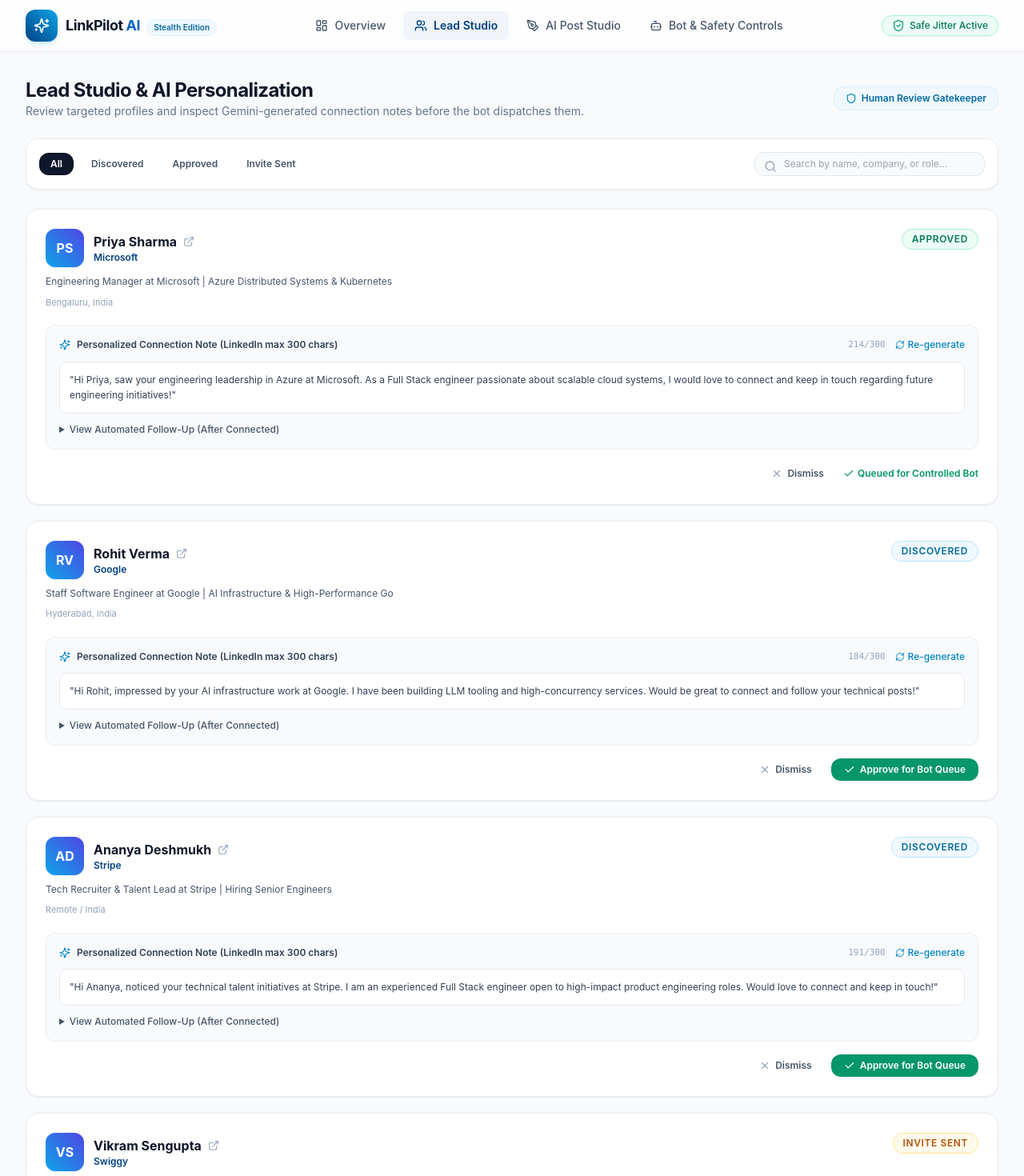
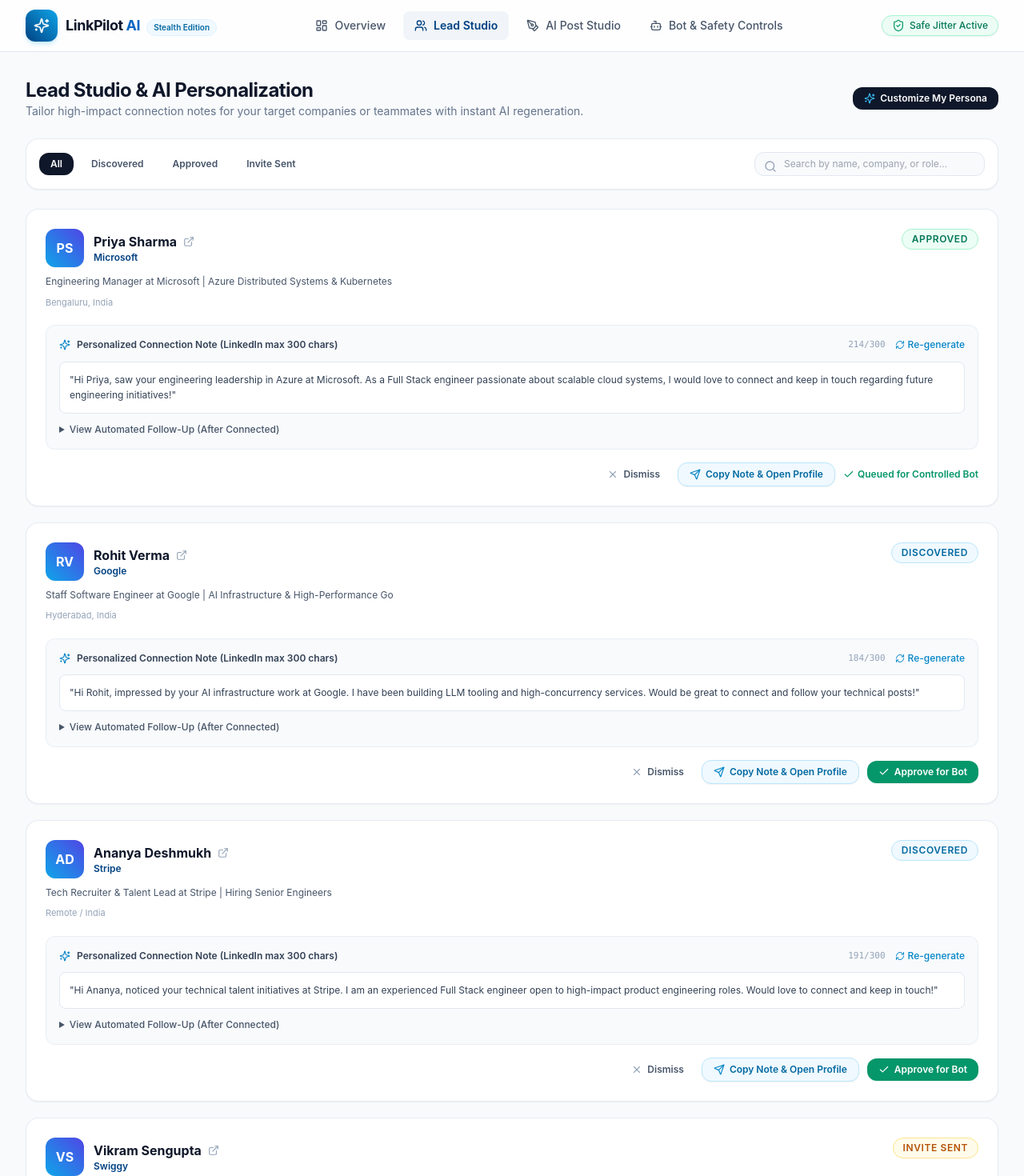
Before and after one commit to Ankitraj-sharma/linkedin-growth-copilot, a Next.js app: page /leads in a window 1280 px wide. Shown: the top 1470 px of the page at 80% size. Built offline with nearby package versions, Linux system fonts and the light colour scheme.

Commit message:
feat(web): add multi-user persona customizer and 1-click clipboard outreach for public web visitors

```diff
--- a/src/app/leads/page.tsx
+++ b/src/app/leads/page.tsx
@@ -30,6 +30,16 @@ export default function LeadStudioPage() {
   const [searchTerm, setSearchTerm] = useState('')
   const [selectedFilter, setSelectedFilter] = useState<'all' | 'discovered' | 'approved' | 'invite_sent'>('all')
   const [isGenerating, setIsGenerating] = useState<string | null>(null)
+
+  // Multi-User Profile State (Allows anyone using the site to customize their persona)
+  const [userProfile, setUserProfile] = useState({
+    fullName: 'Ankitraj Sharma',
+    currentRole: 'Full Stack Engineer (React, TypeScript & Node.js)',
+    targetRole: 'Senior Full Stack / SDE-2',
+    goal: 'referral' as 'networking' | 'referral' | 'recommendation' | 'mentorship',
+  })
+  const [showProfileSettings, setShowProfileSettings] = useState(false)
+  const [copiedId, setCopiedId] = useState<string | null>(null)
 
   const [leads, setLeads] = useState<LeadCard[]>([
     {
@@ -103,13 +113,14 @@ export default function LeadStudioPage() {
             headline: targetLead.headline,
             company: targetLead.company,
           },
-          goal: 'referral',
+          user: userProfile,
+          goal: userProfile.goal,
         }),
       })
       const data = await res.json()
       if (data.note) {
         setLeads((prev) =>
-          prev.map((l) => (l.id === leadId ? { ...l, note: data.note } : l))
+          prev.map((l) => (l.id === leadId ? { ...l, note: data.note, followup: data.followup || l.followup } : l))
         )
       }
     } catch (e) {
@@ -117,6 +128,13 @@ export default function LeadStudioPage() {
     } finally {
       setIsGenerating(null)
     }
+  }
+
+  const handleCopyAndOpen = (lead: LeadCard) => {
+    navigator.clipboard.writeText(lead.note)
+    setCopiedId(lead.id)
+    setTimeout(() => setCopiedId(null), 3000)
+    window.open(lead.profileUrl, '_blank')
   }
 
   const filteredLeads = leads.filter((lead) => {
@@ -134,17 +152,80 @@ export default function LeadStudioPage() {
         <div>
           <h1 className="text-2xl font-bold text-slate-900 tracking-tight">Lead Studio & AI Personalization</h1>
           <p className="text-sm text-slate-500">
-            Review targeted profiles and inspect Gemini-generated connection notes before the bot dispatches them.
+            Tailor high-impact connection notes for your target companies or teammates with instant AI regeneration.
           </p>
         </div>
 
         <div className="flex items-center space-x-2">
-          <div className="px-3.5 py-1.5 bg-sky-50 text-sky-700 rounded-xl text-xs font-semibold border border-sky-100 flex items-center space-x-1.5">
-            <Shield className="w-3.5 h-3.5 text-sky-600" />
-            <span>Human Review Gatekeeper</span>
+          <button
+            onClick={() => setShowProfileSettings(!showProfileSettings)}
+            className="px-3.5 py-1.5 bg-slate-900 hover:bg-slate-800 text-white rounded-xl text-xs font-semibold flex items-center space-x-1.5 shadow-sm transition-all"
+          >
+            <Sparkles className="w-3.5 h-3.5 text-sky-400" />
+            <span>{showProfileSettings ? 'Close Profile Editor' : 'Customize My Persona'}</span>
+          </button>
+        </div>
+      </div>
+
+      {/* Multi-User Persona Customizer Drawer */}
+      {showProfileSettings && (
+        <div className="bg-gradient-to-br from-slate-900 to-slate-800 text-white p-5 rounded-2xl border border-slate-700 shadow-lg space-y-4 animate-fade-in">
+          <div className="flex items-center justify-between pb-2 border-b border-slate-700">
+            <div>
+              <h3 className="text-sm font-bold text-white">Your Professional Persona</h3>
+              <p className="text-xs text-slate-400">
+                Anyone using this site can set their own target role & goals to generate hyper-personalized notes.
+              </p>
+            </div>
+            <span className="text-[10px] font-mono px-2 py-0.5 bg-sky-500/20 text-sky-300 rounded border border-sky-400/30">
+              Multi-User Mode
+            </span>
+          </div>
+
+          <div className="grid grid-cols-1 sm:grid-cols-2 lg:grid-cols-4 gap-4 text-xs">
+            <div>
+              <label className="block text-slate-300 font-semibold mb-1">Your Full Name</label>
+              <input
+                type="text"
+                value={userProfile.fullName}
+                onChange={(e) => setUserProfile({ ...userProfile, fullName: e.target.value })}
+                className="w-full p-2.5 bg-slate-800 border border-slate-600 rounded-xl text-white focus:outline-none focus:border-sky-400"
+              />
+            </div>
+            <div>
+              <label className="block text-slate-300 font-semibold mb-1">Your Current Role / Skills</label>
+              <input
+                type="text"
+                value={userProfile.currentRole}
+                onChange={(e) => setUserProfile({ ...userProfile, currentRole: e.target.value })}
+                className="w-full p-2.5 bg-slate-800 border border-slate-600 rounded-xl text-white focus:outline-none focus:border-sky-400"
+              />
+            </div>
+            <div>
+              <label className="block text-slate-300 font-semibold mb-1">Target Role Seeking</label>
+              <input
+                type="text"
+                value={userProfile.targetRole}
+                onChange={(e) => setUserProfile({ ...userProfile, targetRole: e.target.value })}
+                className="w-full p-2.5 bg-slate-800 border border-slate-600 rounded-xl text-white focus:outline-none focus:border-sky-400"
+              />
+            </div>
+            <div>
+              <label className="block text-slate-300 font-semibold mb-1">Outreach Goal</label>
+              <select
+                value={userProfile.goal}
+                onChange={(e) => setUserProfile({ ...userProfile, goal: e.target.value as any })}
+                className="w-full p-2.5 bg-slate-800 border border-slate-600 rounded-xl text-white focus:outline-none focus:border-sky-400"
+              >
+                <option value="referral">Job Referral</option>
+                <option value="recommendation">Recommendation / Endorsement</option>
+                <option value="networking">Peer Networking</option>
+                <option value="mentorship">Mentorship</option>
+              </select>
+            </div>
           </div>
         </div>
-      </div>
+      )}
 
       {/* Filters & Search */}
       <div className="flex flex-col sm:flex-row items-center justify-between gap-4 bg-white p-4 rounded-2xl border border-slate-200/80 shadow-sm">
@@ -275,22 +356,32 @@ export default function LeadStudioPage() {
               </div>
 
               {/* Action Buttons */}
-              <div className="mt-4 flex items-center justify-end space-x-2.5">
+              <div className="mt-4 flex flex-wrap items-center justify-end gap-2.5">
                 <button
                   onClick={() => handleReject(lead.id)}
-                  className="px-3.5 py-1.5 text-xs font-semibold text-slate-600 hover:bg-slate-100 rounded-xl transition-colors flex items-center space-x-1.5"
+                  className="px-3 py-1.5 text-xs font-semibold text-slate-600 hover:bg-slate-100 rounded-xl transition-colors flex items-center space-x-1.5"
                 >
                   <X className="w-3.5 h-3.5 text-slate-400" />
                   <span>Dismiss</span>
                 </button>
 
+                {/* Instant 1-Click Send for Anyone on Web */}
+                <button
+                  onClick={() => handleCopyAndOpen(lead)}
+                  className="px-3.5 py-1.5 text-xs font-semibold bg-sky-50 hover:bg-sky-100 text-sky-700 border border-sky-200 rounded-xl transition-all flex items-center space-x-1.5 shadow-sm"
+                  title="Copies this AI note to your clipboard and opens their LinkedIn profile"
+                >
+                  <Send className="w-3.5 h-3.5 text-sky-600" />
+                  <span>{copiedId === lead.id ? 'Copied! Opening Tab...' : 'Copy Note & Open Profile'}</span>
+                </button>
+
                 {lead.status === 'discovered' && (
                   <button
                     onClick={() => handleApprove(lead.id)}
-                    className="px-4 py-1.5 text-xs font-semibold bg-emerald-600 hover:bg-emerald-700 text-white rounded-xl shadow-sm transition-all flex items-center space-x-1.5"
+                    className="px-3.5 py-1.5 text-xs font-semibold bg-emerald-600 hover:bg-emerald-700 text-white rounded-xl shadow-sm transition-all flex items-center space-x-1.5"
                   >
                     <Check className="w-3.5 h-3.5" />
-                    <span>Approve for Bot Queue</span>
+                    <span>Approve for Bot</span>
                   </button>
                 )}
 
```
